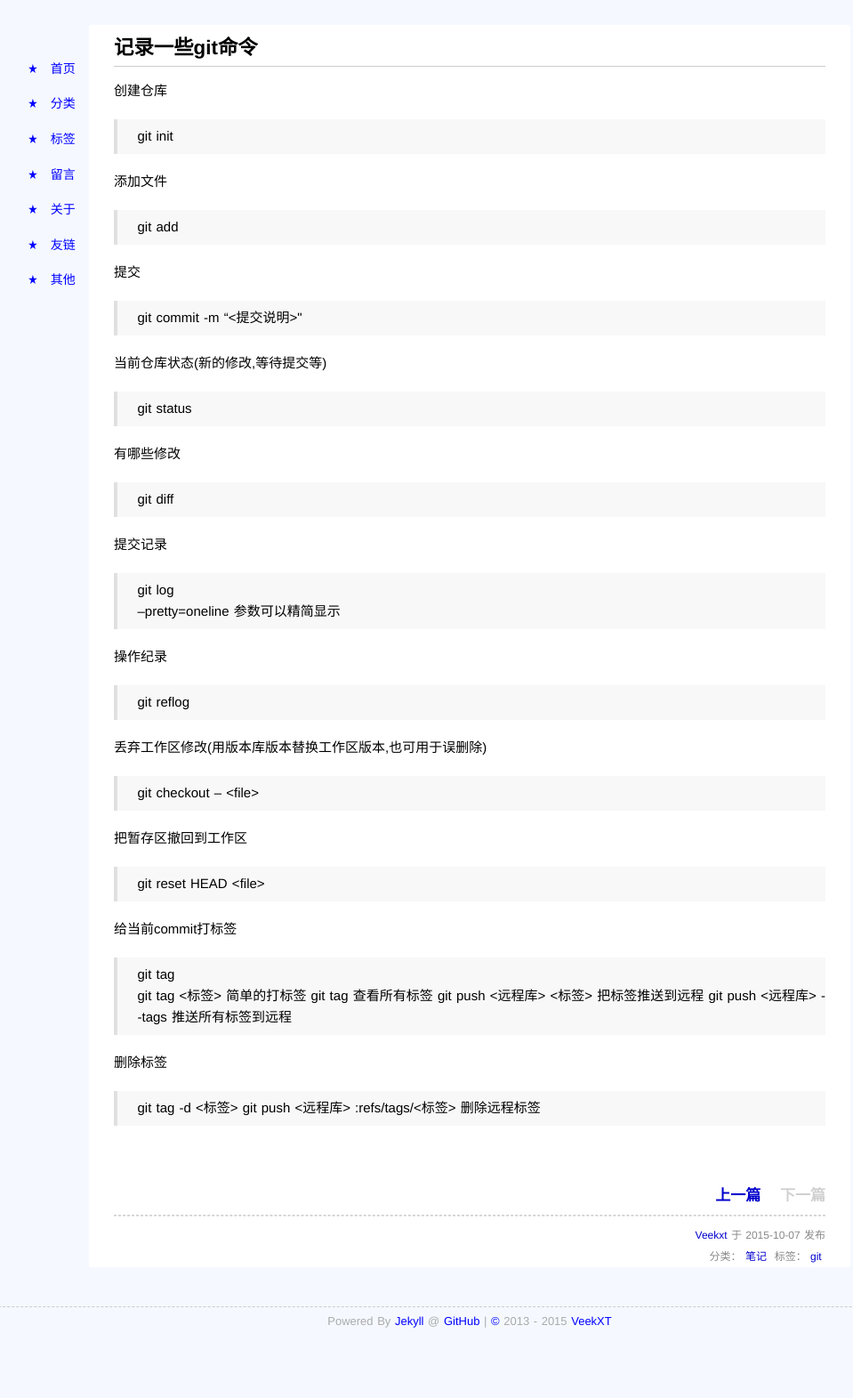
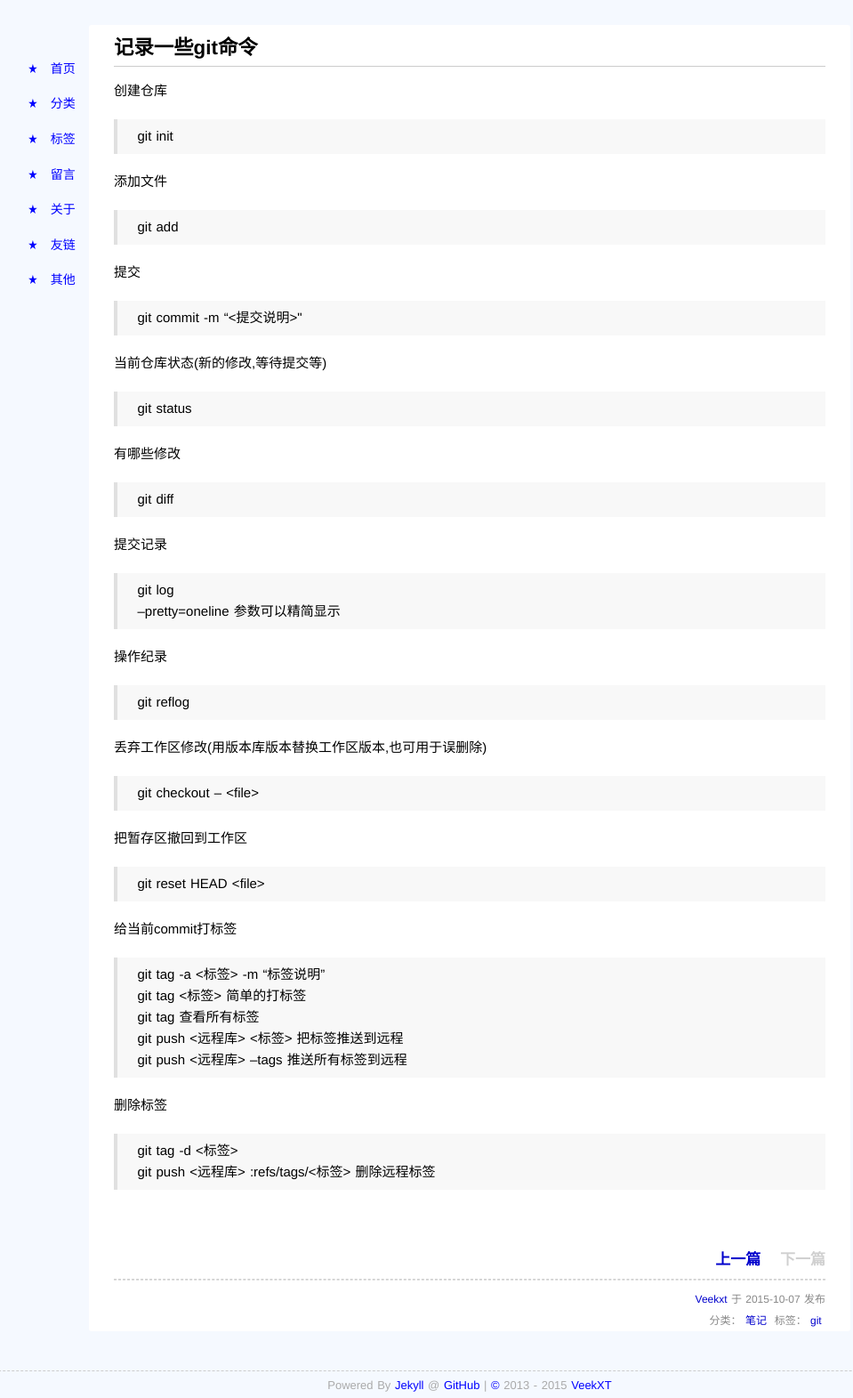
Before and after one commit to veekxt/one-point.github.io, a Jekyll site: the page built from _posts/2015-10-07-git基础.md, in a window 1280 px wide. Shown: the whole page at 89% size, without its empty margins (112-1071 px from the left). Built offline with Jekyll 4.4.1, drawn with Linux system fonts in a browser that asks for light colours; comment, search, counter and statistics services are not loaded; before the commit the page ends 1499 px from its top, so only the background shows below that.

Commit message:
change post

```diff
--- a/_posts/2015-10-07-git基础.md
+++ b/_posts/2015-10-07-git基础.md
@@ -46,13 +46,13 @@ tags: git
 
 给当前commit打标签
 
-> git tag
-git tag <标签> 简单的打标签
+> git tag -a \<标签> -m "标签说明"
+git tag \<标签> 简单的打标签
 git tag 查看所有标签
-git push <远程库> <标签> 把标签推送到远程
-git push <远程库> --tags 推送所有标签到远程
+git push \<远程库> \<标签> 把标签推送到远程
+git push \<远程库> --tags 推送所有标签到远程
 
 删除标签
 
-> git tag -d <标签>
-git push <远程库> :refs/tags/<标签> 删除远程标签
+> git tag -d \<标签>
+git push \<远程库> :refs/tags/\<标签> 删除远程标签
```
